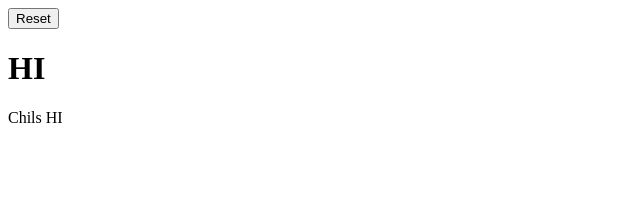
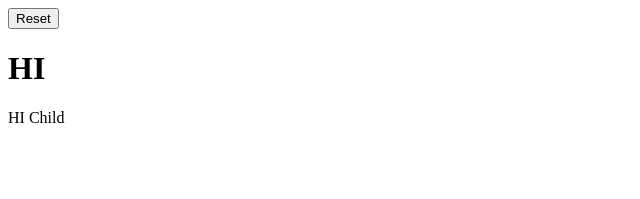
Before and after one commit to MamadTaheri/react-training, a React (Create React App) app: page / in a window 1280 px wide. Shown: the top 199 px of the page, without its empty margins (0-640 px from the left). Built offline with nearby package versions, Linux system fonts and the light colour scheme.

Commit message:
using memo in functional component

```diff
--- a/src/App.js
+++ b/src/App.js
@@ -1,8 +1,8 @@
-import React, { PureComponent } from 'react'
+import React, { Component } from 'react'
 
 import Child from './Child';
 
-class App extends PureComponent {
+class App extends Component {
 
   constructor(props) {
     super(props);
--- a/src/Child.js
+++ b/src/Child.js
@@ -1,14 +1,12 @@
-import React, { PureComponent } from 'react'
+import React from 'react';
 
-class Child extends PureComponent {
-    render() {
-        console.log("Child is rendered")
-        return (
-            <div>
-                Chils {this.props.text}
-            </div>
-        )
-    }
-}
+const Child = (props) => {
+    console.log("Child is renderedd")
+    return (
+        <div>
+            {props.text} Child
+        </div>
+    );
+};
 
-export default Child
+export default React.memo(Child);
```
